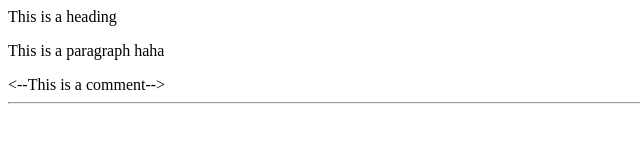
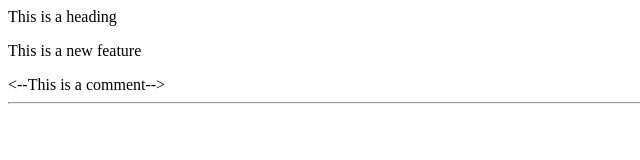
Before and after one commit to nmit-1NT23CS123/LocalRepo, a plain HTML site: page index.html in a window 1280 px wide. Shown: the full height of the page, 0-640 px from the left. Drawn offline with Linux system fonts and the light colour scheme.

Commit message:
Add new feature

```diff
--- a/index.html
+++ b/index.html
@@ -5,7 +5,7 @@
   </head>
   <body>
     <title>This is a title</title>
-    <p>This is a paragraph haha</p>
+    <p>This is a new feature</p>
   </body>
   <--This is a comment-->
   <hr />
```
